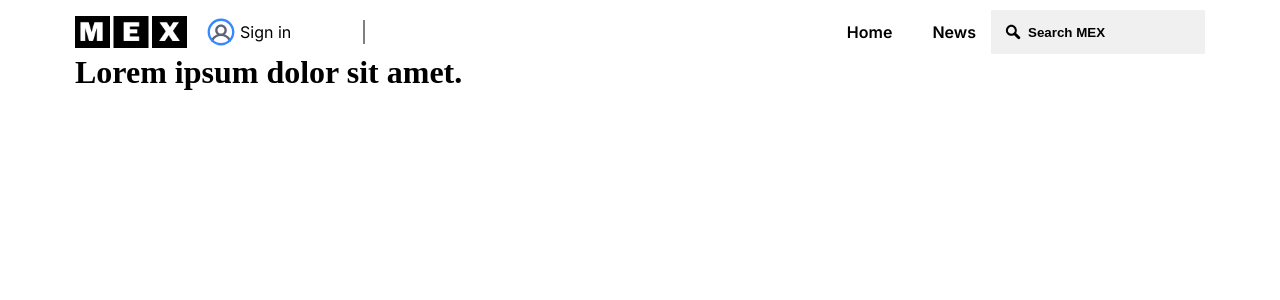
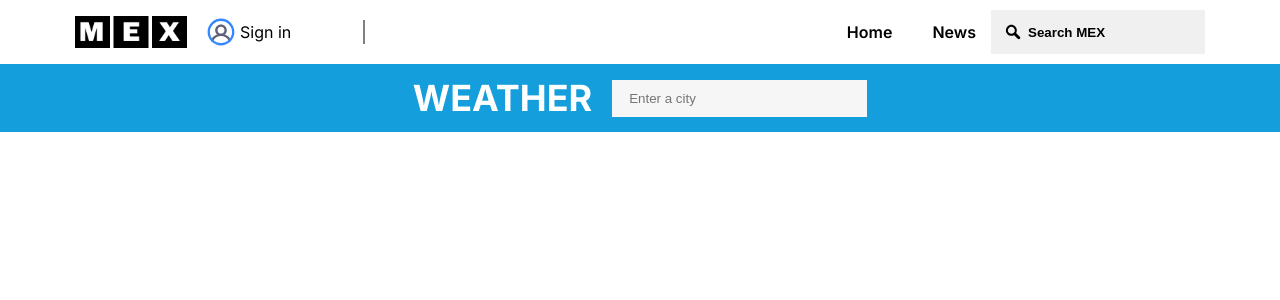
Before and after one commit to Pawsing-ctr/NextWeather, a Next.js app: page / in a window 1280 px wide. Shown: the top 300 px of the page. Built offline with nearby package versions, Linux system fonts and the light colour scheme.

Commit message:
Make nav

```diff
--- a/src/app/components/Header/Header.css
+++ b/src/app/components/Header/Header.css
@@ -1,30 +1,34 @@
- @import url('https://fonts.googleapis.com/css2?family=Inter:ital,opsz,wght@0,14..32,100..900;1,14..32,100..900&family=Source+Code+Pro:ital,wght@0,200..900;1,200..900&family=Source+Sans+3:ital,wght@0,200..900;1,200..900&display=swap');
+@import url("https://fonts.googleapis.com/css2?family=Inter:ital,opsz,wght@0,14..32,100..900;1,14..32,100..900&family=Source+Code+Pro:ital,wght@0,200..900;1,200..900&family=Source+Sans+3:ital,wght@0,200..900;1,200..900&display=swap");
 
-.logo-img{
+.logo-img {
   width: 112px;
   height: 32px;
   cursor: pointer;
 }
 
-.header{
+.header {
   display: flex;
   align-items: center;
   justify-content: space-between;
-  font-family: "Inter",serif;
+  font-family: "Inter", serif;
+
+  padding: 10px 75px;
+  max-width: 1280px;
+  margin: 0 auto;
 }
 
-.logo-header{
+.logo-header {
   display: flex;
   align-items: center;
   gap: 20px;
 }
 
-.central-navigation-block{
+.central-navigation-block {
   display: flex;
   gap: 40px;
 }
 
-.user-text{
+.user-text {
   display: flex;
   align-items: center;
   min-width: 136px;
@@ -33,13 +37,13 @@
   gap: 5px;
 }
 
-.right-header-content{
+.right-header-content {
   display: flex;
   align-items: center;
-  gap: 15px
+  gap: 15px;
 }
 
-.three-point-button{
+.three-point-button {
   background: none;
   color: black;
   font-weight: 500;
@@ -48,30 +52,30 @@
   cursor: pointer;
 }
 
-.button-content{
+.button-content {
   display: flex;
   align-items: center;
   gap: 5px;
-  background-color: rgb(240,240,240);
+  background-color: rgb(240, 240, 240);
   padding: 12px;
   width: 214px;
   cursor: pointer;
 }
 
-.search-button{
+.search-button {
   font-weight: 600;
   background: none;
   border: none;
   cursor: pointer;
 }
 
-.navigation-text{
+.navigation-text {
   font-weight: 600;
   position: relative;
   cursor: pointer;
 }
 
-.navigation-text::after{
+.navigation-text::after {
   content: "";
   position: absolute;
   top: 25;
@@ -100,12 +104,12 @@
   width: 100%;
 }
 
-.right-user-border{
+.right-user-border {
   border: 1px solid grey;
   width: 1px;
   height: 24px;
 }
 
-.button-content:hover{
+.button-content:hover {
   background-color: #e6e8ea;
 }
--- a/src/app/components/Header/Header.tsx
+++ b/src/app/components/Header/Header.tsx
@@ -4,9 +4,11 @@ import "./Header.css";
 // import Link from "next/link";
 // import Image from "next/image";
 import LoopAssets from "@/app/assets/HeaderAssets/LoopAssets";
+import PageBlockWrapper from "../PageBlockWrapper/PageBlockWrapper";
 
 const Header = () => {
   return (
+    <PageBlockWrapper>
       <header className="header">
         <div className="logo-header">
           <img className="logo-img" src="./logoIMG.jpg" alt="" />
@@ -28,6 +30,7 @@ const Header = () => {
           </div>
         </div>
       </header>
+    </PageBlockWrapper>
   );
 };
 
--- a/src/app/components/Nav/Nav.css
+++ b/src/app/components/Nav/Nav.css
@@ -0,0 +1,42 @@
+@import url("https://fonts.googleapis.com/css2?family=Inter:ital,opsz,wght@0,14..32,100..900;1,14..32,100..900&family=Source+Code+Pro:ital,wght@0,200..900;1,200..900&family=Source+Sans+3:ital,wght@0,200..900;1,200..900&display=swap");
+
+.main {
+  display: flex;
+  width: 100%;
+  min-height: 68px;
+  background-color: #149edc;
+  text-transform: uppercase;
+  justify-content: space-around;
+}
+
+.wrapper {
+  display: flex;
+  align-items: center;
+  gap: 20px;
+}
+
+.logo-weather {
+  display: flex;
+  gap: 8px;
+}
+
+.text-weather {
+  justify-content: space-around;
+  color: #fff;
+  font-weight: 700;
+  font-family: "Inter", serif;
+  font-size: 36px;
+}
+
+.input-weather {
+  display: block;
+  width: 100%;
+  padding: 0.625rem 1rem;
+  margin: 0 2.75rem 0 0;
+  color: #202224;
+  background: #f6f6f6;
+  border-radius: 0;
+  border: solid 0.0625rem rgba(0, 0, 0, 0);
+  outline: none;
+  box-sizing: border-box;
+}
--- a/src/app/components/Nav/Nav.tsx
+++ b/src/app/components/Nav/Nav.tsx
@@ -0,0 +1,21 @@
+import React from "react";
+import "./Nav.css";
+
+const Nav = () => {
+  return (
+    <main className="main">
+      <div className="wrapper">
+        <div className="logo-weather">
+          <p className="text-weather">Weather</p>
+        </div>
+
+        <div className="rightSection">
+          <input placeholder="Enter a city" type="text" className="input-weather" />
+        </div>
+
+      </div>
+    </main>
+  );
+};
+
+export default Nav;
--- a/src/app/components/PageBlockWrapper/PageBlockWrapper.css
+++ b/src/app/components/PageBlockWrapper/PageBlockWrapper.css
@@ -1,5 +1,5 @@
-.page-wrapper{
-  padding: 10px 75px;
+.page-wrapper {
+  /* padding: 10px 75px;
   max-width: 1280px;
-  margin: 0 auto;
+  margin: 0 auto; */
 }
--- a/src/app/globals.css
+++ b/src/app/globals.css
@@ -1,6 +1,6 @@
 * {
-	padding: 0px;
-	margin: 0px;
-	border: none;
+  padding: 0px;
+  margin: 0px;
+  border: none;
   box-sizing: border-box;
 }
--- a/src/app/page.tsx
+++ b/src/app/page.tsx
@@ -1,9 +1,10 @@
 import React from "react";
+import Nav from "./components/Nav/Nav";
 
 const page = () => {
   return (
     <div>
-      <h1>Lorem ipsum dolor sit amet.</h1>
+      <Nav />
     </div>
   );
 };
```
Lines whose indentation alone changed are shown as unchanged.
